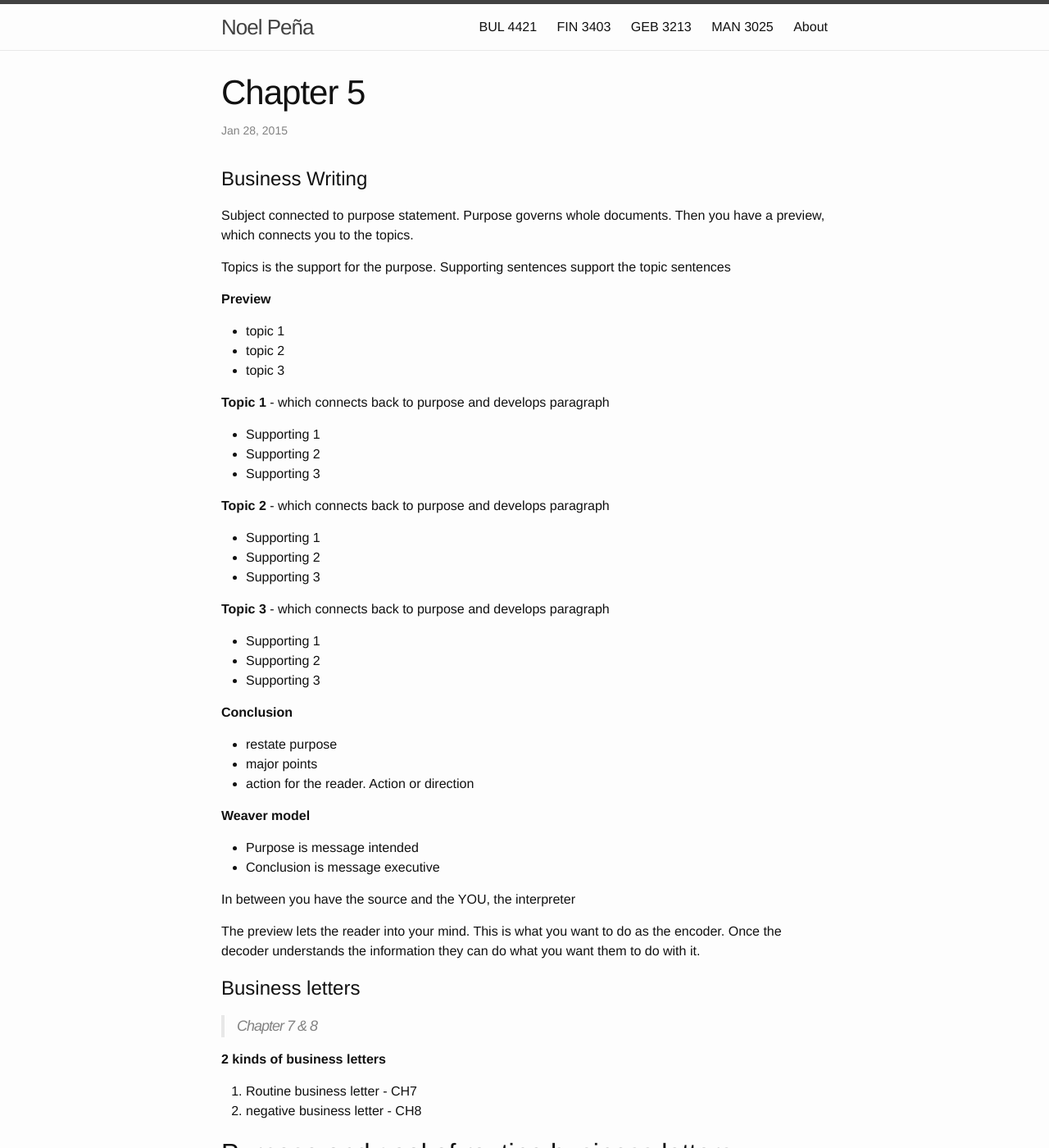
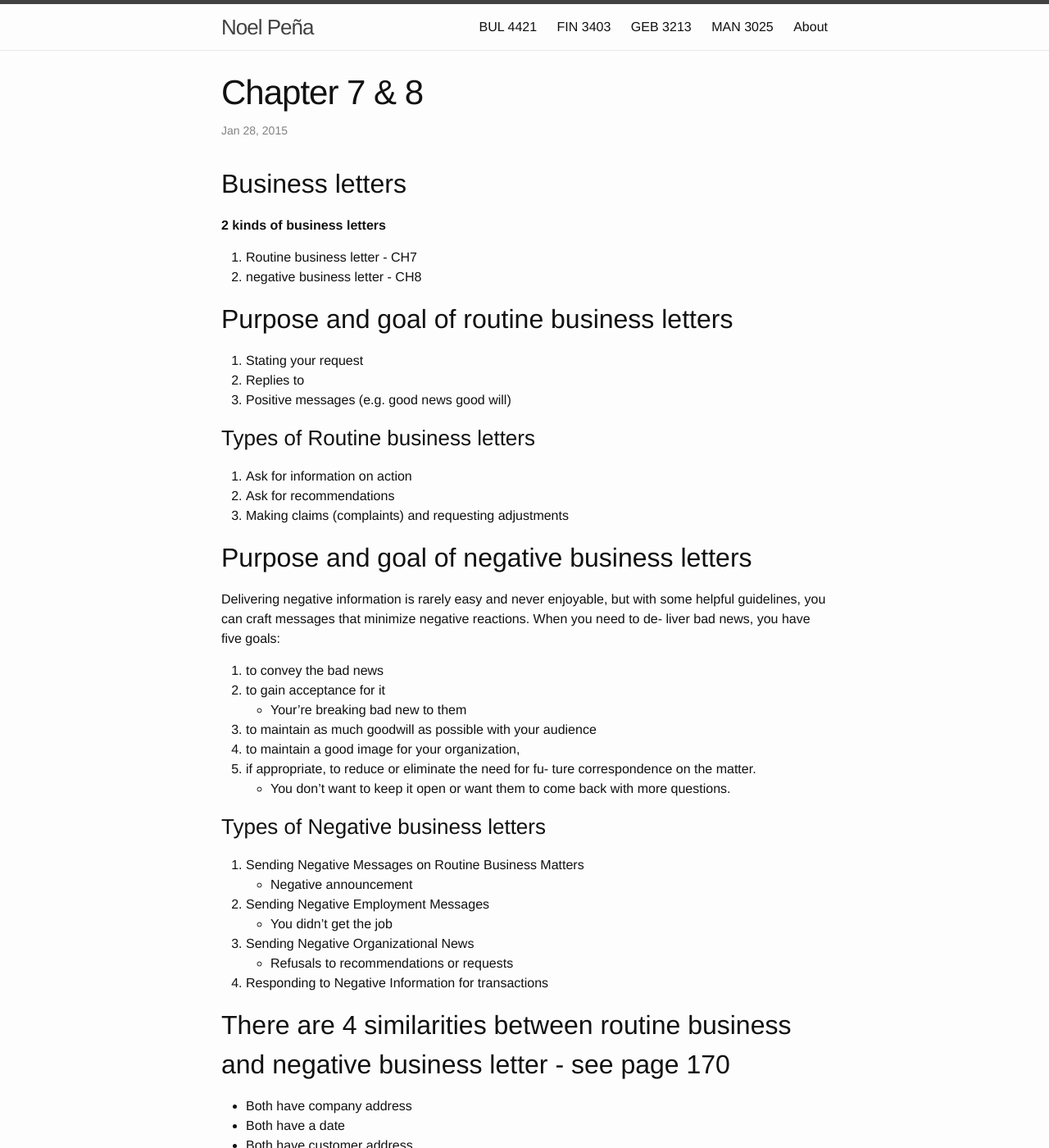
Before and after one commit to noelpena/noelpena.github.io, a Jekyll site: the page built from GEB3213/_posts/2015-01-28-GEB-Chapter-7-8.md, in a window 1280 px wide and 1400 px high. Shown: the whole window at 82% size. Built offline with Jekyll 4.4.1, drawn with Linux system fonts in a browser that asks for light colours.

Commit message:
Folder for each class and blog post
Add folder for each class and blog post loop for each class category

```diff
--- a/_posts/2015-01-28-GEB-Chapter-5.md
+++ b/GEB3213/_posts/2015-01-28-GEB-Chapter-7-8.md
@@ -1,59 +1,13 @@
 ---
 layout: post
-title:  "Chapter 5"
-page-title:  "Chapter 5"
+title:  "Chapter 7 & 8"
+page-title:  "Chapter 7 & 8"
 date:   2015-01-28 09:50:30
-Class: GEB
-Semester: 2015S
+category: geb3213
+semester: 2015S
 ---
 
-#Business Writing
-
-Subject connected to purpose statement. Purpose governs whole documents. Then you have a preview, which connects you to the topics.
-
-Topics is the support for the purpose. Supporting sentences support the topic sentences
-
-**Preview**
-
-- topic 1
-- topic 2
-- topic 3
-
-**Topic 1** - which connects back to purpose and develops paragraph
-
-- Supporting 1
-- Supporting 2
-- Supporting 3
-
-**Topic 2** - which connects back to purpose and develops paragraph
-
-- Supporting 1
-- Supporting 2
-- Supporting 3
-
-**Topic 3** - which connects back to purpose and develops paragraph
-
-- Supporting 1
-- Supporting 2
-- Supporting 3
-
-**Conclusion**
-
-- restate purpose
-- major points
-- action for the reader. Action or direction
-
-
-**Weaver model**
-- Purpose is message intended
-- Conclusion is message executive
-
-In between you have the source and the YOU, the interpreter
-
-The preview lets the reader into your mind. This is what you want to do as the encoder. Once the decoder understands the information they can do what you want them to do with it.
-
-#Business letters
-> Chapter 7 & 8
+##Business letters
 
 **2 kinds of business letters**
 
--- a/index.html
+++ b/index.html
@@ -27,6 +27,7 @@
 			{% endfor %}
 		</ul>
 	</div>
+
   <p class="rss-subscribe">subscribe <a href="{{ "/feed.xml" | prepend: site.baseurl }}">via RSS</a></p>
 
 </div>
```
Also changed, not shown: BUL4421/BUL 4421.html (added, +20 -0 lines), Classes/BUL 4421.md (deleted, +0 -6 lines), Classes/Fin 3403.md (deleted, +0 -6 lines), Classes/GEB 3213.md (deleted, +0 -6 lines), Classes/MAN 3025.md (deleted, +0 -6 lines), FIN3403/FIN 3403.html (added, +21 -0 lines), GEB3213/GEB 3213.html (added, +20 -0 lines), GEB3213/_posts/2015-01-28-GEB-Chapter-5.md (added, +53 -0 lines), MAN3025/MAN 3025.html (added, +20 -0 lines), README.md.
